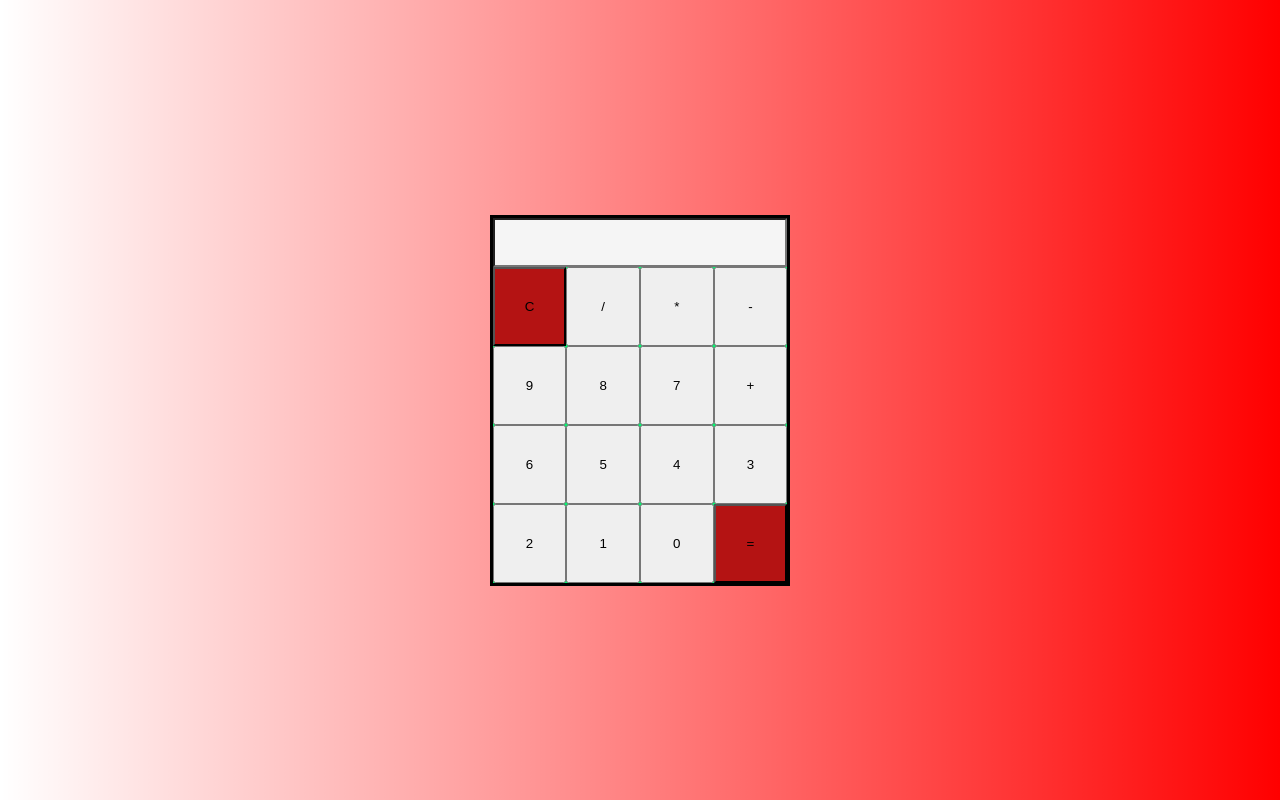
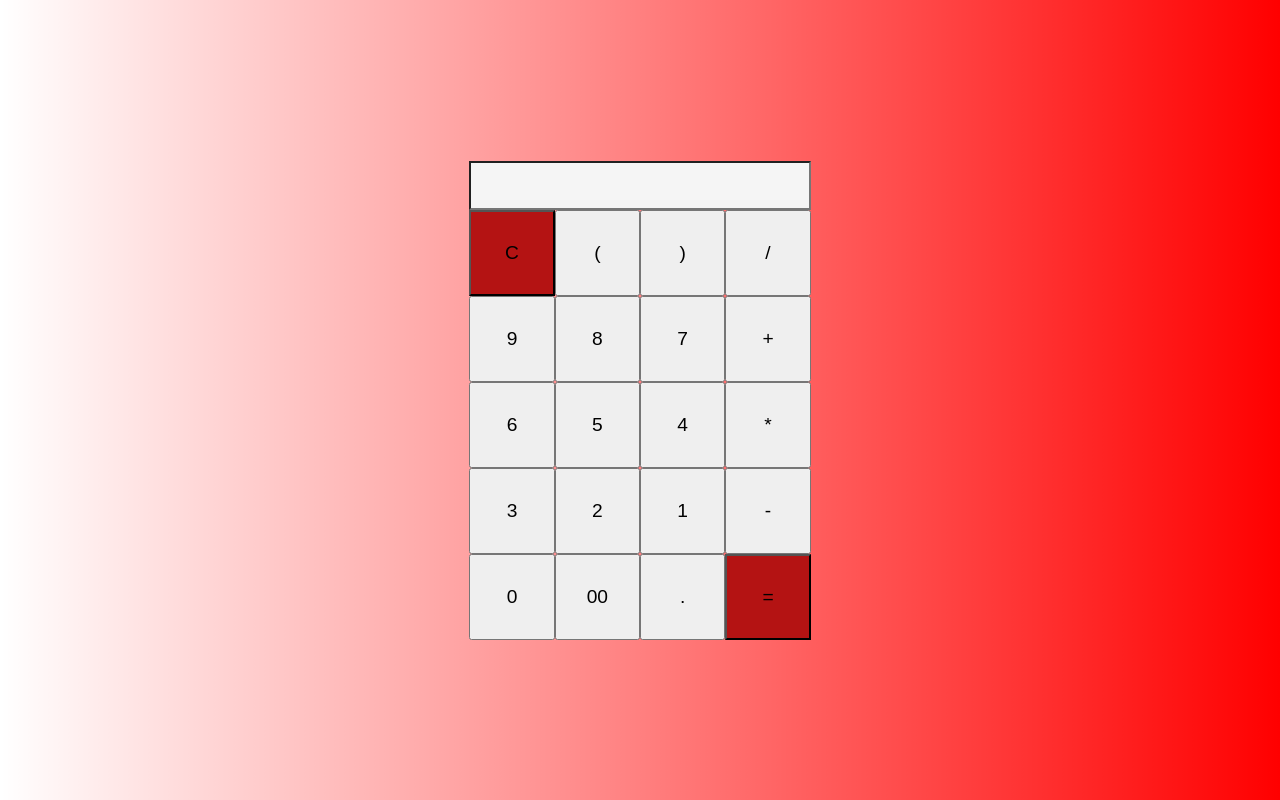
Before and after one commit to Brogy-alt/My_calculator, a plain HTML site: page index.html in a window 1280 px wide. Drawn offline with Linux system fonts and the light colour scheme.

Commit message:
o good o

```diff
--- a/Styles/style.css
+++ b/Styles/style.css
@@ -7,7 +7,7 @@
 }
 
 .buttons {
-    background-color: rgb(0, 250, 112);
+
     display: grid;
     grid-template-rows: 1fr 1fr 1fr 1fr;
     grid-template-columns: 1fr 1fr 1fr 1fr ;
@@ -16,6 +16,8 @@
 
 button {
     padding: 30px;
+    font-size: larger;
+
 }
 
 .clear{
@@ -36,18 +38,21 @@ body {
     height: 100vh;
     background-image: linear-gradient(to right, rgba(255,0,0,0), rgba(255,0,0,1));
 
+
 }
 
 input{
     padding: 15px;
     width: 100%;
     background-color: whitesmoke;
+
 }
 
+
 .container {
-    border: 3px solid rgb(0, 0, 0);
+    border-radius: 10opx;
+}
 
-}
 
 
 @media screen (min-width: 300px;) {
--- a/index.html
+++ b/index.html
@@ -9,15 +9,15 @@
 </head>
 <body>
 
-    <div class="container" name="cally">
+    <div class="container">
          <input class="value" type="text" name="txt" readonly="true" id="output">
         <div class="buttons">
 
             <button value="C" class="clear">C</button>
+            <button onclick="display('(')" value="(">(</button>
+            <button onclick="display(')')" value=")">)</button>
+            <button onclick="display('/')" value="/">/</button>
 
-            <button onclick="display('/')" value="/">/</button>
-            <button onclick="display('*')" value="*">*</button>
-            <button onclick="display('-')" value="-">-</button>
 
             <button onclick="display('9')" value="9">9</button>
             <button onclick="display('8')" value="8">8</button>
@@ -29,23 +29,24 @@
             <button onclick="display('4')" value="4">4</button>
 
 
+            <button onclick="display('*')" value="*">*</button>
+
             <button onclick="display('3')" value="3">3</button>
             <button onclick="display('2')" value="2">2</button>
+
             <button onclick="display('1')" value="1">1</button>
+            <button onclick="display('-')" value="-">-</button>
+
+
             <button onclick="display('0')" value="0">0</button>
-            <button value="=" class="equal">=</button>
+            <button onclick="display('00')" value="00">00</button>
+            <button onclick="display('.')" value=".">.</button>
 
 
 
+            <button value="=" class="equal">=</button>
+
         </div>
-
-
-
-
-
-
-
-
 
     </div>
 
```
